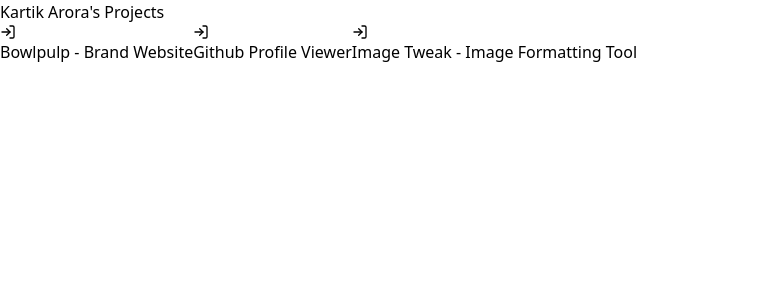
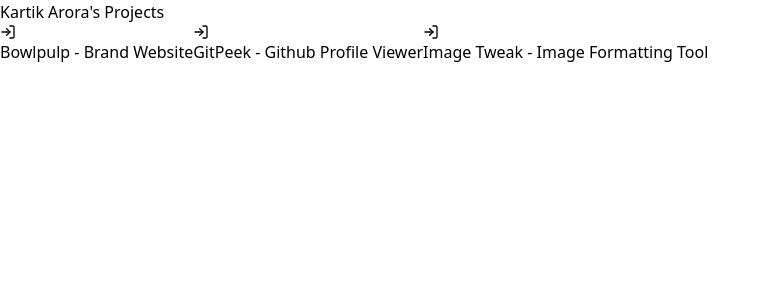
Before and after one commit to BowlPulp/Personal-Website, a React (Vite) app in the folder frontend/: page / in a window 1280 px wide. Shown: the top 300 px of the page, without its empty margins (0-769 px from the left). Built offline with nearby package versions, Linux system fonts and the light colour scheme.

Commit message:
Fixed Gitpeek Link

```diff
--- a/frontend/src/components/main/LinkTree.jsx
+++ b/frontend/src/components/main/LinkTree.jsx
@@ -3,7 +3,7 @@
 
 const links = [
     { name: 'Bowlpulp - Brand Website', url: 'https://bowlpulp.com' },
-    { name: 'Github Profile Viewer', url: 'https://bowlpulp.github.io/Github-Profile-Viewer/' },
+    { name: 'GitPeek - Github Profile Viewer', url: 'https://git-peek-navy.vercel.app/' },
     { name: 'Image Tweak - Image Formatting Tool', url: 'https://image-tweak.vercel.app/' },
     // Add more links here
 ];
```
